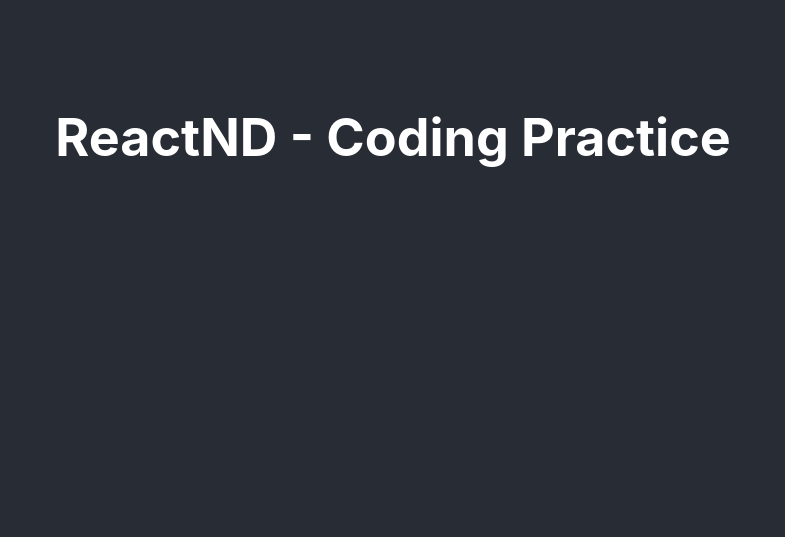
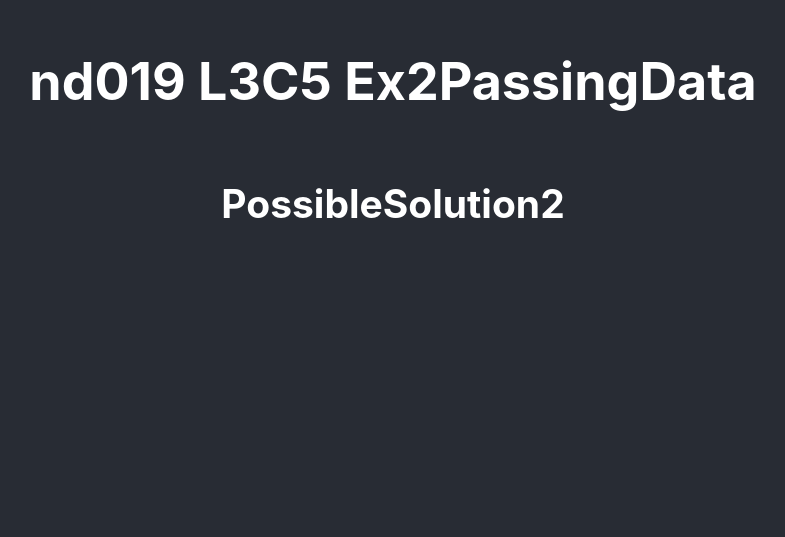
Before and after one commit to rob4abcba/nd019-l3c5-ex2passingdata, a React (Create React App) app: page / in a window 1280 px wide. Shown: the part 263-800 px from the top of the page, without its empty margins (247-1032 px from the left). Built offline with nearby package versions, Linux system fonts and the light colour scheme.

Commit message:
Send profiles prop down to Dashboard child comp

```diff
--- a/src/App.js
+++ b/src/App.js
@@ -120,13 +120,16 @@ class App extends Component {
   component's props changes.
   */
   render() {
+    console.log("PossibleSolution2: Add prop.profiles to send down to Dashboard.js");
     return (
       <div>
         <header className="App-header">
-          <h1 className="App-title">ReactND - Coding Practice</h1>
+          <h1 className="App-title">nd019 L3C5 Ex2PassingData</h1>
+          <h2>PossibleSolution2</h2>
         </header>
         <h2>How Popular is Your Favorite Movie?</h2>
         <Dashboard
+          profiles={profiles}
           usersByMovie={this.usersByMovie}
           movies={movies}
           users={users}
```
